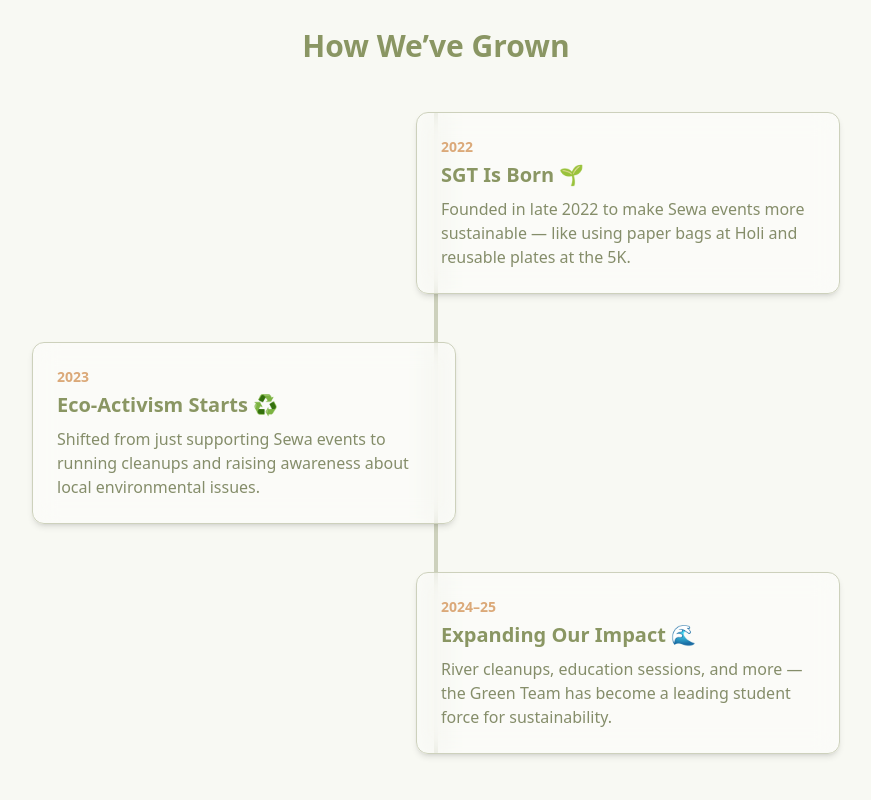
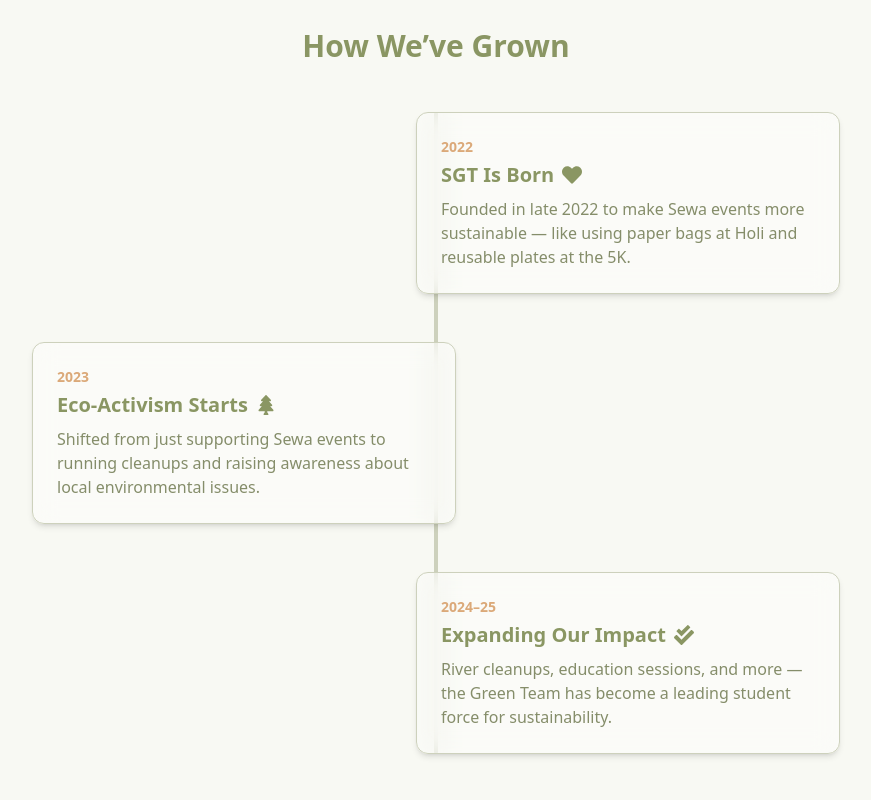
Before and after one commit to rebanto/sewa-green-team, a React (Vite) app: page /about in a window 1280 px wide. Shown: the part 412-1212 px from the top of the page, without its empty margins (204-1075 px from the left). Built offline with nearby package versions, Linux system fonts and the light colour scheme; no server answers; the database is empty.

Commit message:
style: change emojis on `About.tsx` to Font Awesome `react-icons`

```diff
--- a/src/pages/About.tsx
+++ b/src/pages/About.tsx
@@ -1,6 +1,13 @@
-import React, { useEffect, useState } from "react";
+import { useEffect, useState } from "react";
 import { motion } from "framer-motion";
-import { FaLeaf, FaRecycle, FaWater } from "react-icons/fa";
+import {
+	FaLeaf,
+	FaRecycle,
+	FaWater,
+	FaHeart,
+	FaTree,
+	FaCheckDouble,
+} from "react-icons/fa";
 import { supabase } from "../lib/supabaseClient";
 
 const fadeUp = {
@@ -18,19 +25,22 @@ const fadeUp = {
 const timelineData = [
 	{
 		year: "2022",
-    title: "SGT Is Born 🌱",
+		title: "SGT Is Born",
+		icon: FaHeart,
 		description:
 			"Founded in late 2022 to make Sewa events more sustainable — like using paper bags at Holi and reusable plates at the 5K.",
 	},
 	{
 		year: "2023",
-    title: "Eco-Activism Starts ♻️",
+		title: "Eco-Activism Starts",
+		icon: FaTree,
 		description:
 			"Shifted from just supporting Sewa events to running cleanups and raising awareness about local environmental issues.",
 	},
 	{
 		year: "2024–25",
-    title: "Expanding Our Impact 🌊",
+		title: "Expanding Our Impact",
+		icon: FaCheckDouble,
 		description:
 			"River cleanups, education sessions, and more — the Green Team has become a leading student force for sustainability.",
 	},
@@ -70,11 +80,19 @@ const About = () => {
 	useEffect(() => {
 		const fetchLeadership = async () => {
 			setLoading(true);
-      const { data } = await supabase
+			const { data, error } = await supabase
 				.from("website_details")
 				.select("leadership")
 				.single();
-      if (data && data.leadership) setLeadership(data.leadership);
+
+			if (error) {
+				console.error("Error: ", error);
+			}
+
+			if (data && data.leadership) {
+				setLeadership(data.leadership);
+			}
+
 			setLoading(false);
 		};
 		fetchLeadership();
@@ -100,7 +118,9 @@ const About = () => {
 					variants={fadeUp}
 					custom={1}
 				>
-          The Sewa Green Team (SGT) is a student-powered sustainability force, born in 2022 to make community events cleaner, greener, and more impactful.
+					The Sewa Green Team (SGT) is a student-powered
+					sustainability force, born in 2022 to make community events
+					cleaner, greener, and more impactful.
 				</motion.p>
 			</motion.section>
 
@@ -116,7 +136,9 @@ const About = () => {
 							<motion.div
 								key={item.year}
 								className={`relative w-full md:w-1/2 px-6 py-6 rounded-xl bg-white/40 backdrop-blur-md shadow-md border border-[#cdd1bc] transition-all hover:scale-105 ${
-                  index % 2 === 0 ? "ml-auto -translate-x-5" : "mr-auto translate-x-5"
+									index % 2 === 0
+										? "ml-auto -translate-x-5"
+										: "mr-auto translate-x-5"
 								}`}
 								initial="hidden"
 								whileInView="visible"
@@ -127,8 +149,12 @@ const About = () => {
 								<h3 className="text-sm font-bold uppercase mb-1 text-[#dba979]">
 									{item.year}
 								</h3>
-                <h4 className="text-xl font-semibold mb-2 text-[#8a9663]">{item.title}</h4>
-                <p className="text-[#858d6a]">{item.description}</p>
+								<h4 className="text-xl font-semibold mb-2 text-[#8a9663] flex items-center gap-2">
+									{item.title} <item.icon />
+								</h4>
+								<p className="text-[#858d6a]">
+									{item.description}
+								</p>
 							</motion.div>
 						))}
 					</div>
@@ -154,11 +180,15 @@ const About = () => {
 							variants={fadeUp}
 							custom={index + 1}
 						>
-              <div className="flex justify-center">{pillar.icon}</div>
+							<div className="flex justify-center">
+								{pillar.icon}
+							</div>
 							<h3 className="text-xl font-bold text-[#8a9663] mb-2">
 								{pillar.title}
 							</h3>
-              <p className="text-[#858d6a]">{pillar.description}</p>
+							<p className="text-[#858d6a]">
+								{pillar.description}
+							</p>
 						</motion.div>
 					))}
 				</div>
@@ -172,15 +202,15 @@ const About = () => {
 				viewport={{ once: true }}
 				variants={fadeUp}
 			>
-        <h2 className="text-3xl font-bold text-[#8a9663] mb-12 justify-center place-items-center">Meet Our Leadership</h2>
+				<h2 className="text-3xl font-bold text-[#8a9663] mb-12 justify-center place-items-center">
+					Meet Our Leadership
+				</h2>
 				{loading ? (
 					<div>Loading leadership...</div>
 				) : leadership.length === 0 ? (
 					<div>No leadership roles found.</div>
 				) : (
-          <div
-            className="flex flex-wrap justify-center gap-10 max-w-6xl mx-auto"
-          >
+					<div className="flex flex-wrap justify-center gap-10 max-w-6xl mx-auto">
 						{leadership.map((leader, index) => (
 							<motion.div
 								key={leader.name + leader.role}
@@ -190,13 +220,21 @@ const About = () => {
 							>
 								<div className="w-28 h-28 rounded-full bg-[#dfe8cb] flex items-center justify-center text-4xl text-[#a2b370] mb-4 overflow-hidden">
 									{leader.image_url ? (
-                    <img src={leader.image_url} alt={leader.name} className="w-full h-full object-cover rounded-full" />
+										<img
+											src={leader.image_url}
+											alt={leader.name}
+											className="w-full h-full object-cover rounded-full"
+										/>
 									) : (
 										<span>🧑‍💼</span>
 									)}
 								</div>
-                <h3 className="text-xl font-semibold text-[#8a9663] mb-1">{leader.role}</h3>
-                <p className="text-sm text-[#858d6a] italic">{leader.name}</p>
+								<h3 className="text-xl font-semibold text-[#8a9663] mb-1">
+									{leader.role}
+								</h3>
+								<p className="text-sm text-[#858d6a] italic">
+									{leader.name}
+								</p>
 							</motion.div>
 						))}
 					</div>
```
Lines whose indentation alone changed are shown as unchanged.
